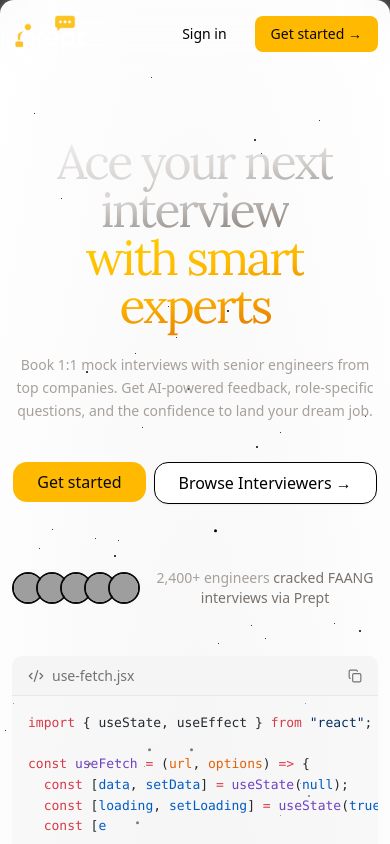
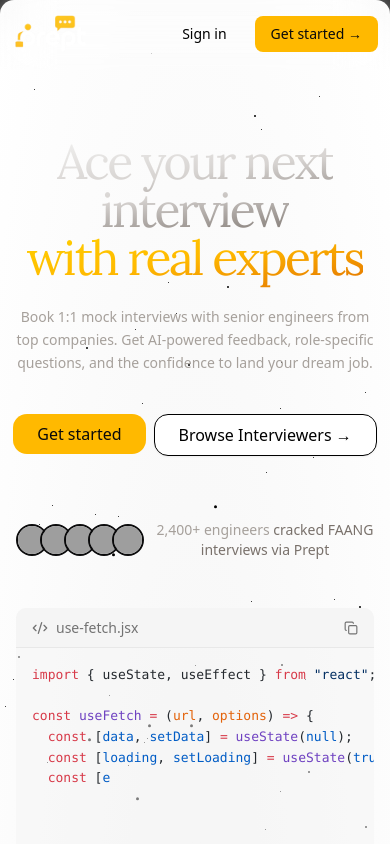
Before and after one commit to Abhay-Shahu/underscore, a Next.js app: page / in a window 390 px wide. Shown: the top 844 px of the page. Built offline with nearby package versions, Linux system fonts and the light colour scheme; no server answers; grey boxes are pictures that could not be loaded.

Commit message:
Update landing page styles and modify title text for clarity

```diff
--- a/app/page.jsx
+++ b/app/page.jsx
@@ -67,7 +67,7 @@ export default function LandingPage() {
   return (
     <div className="bg-black overflow-x-hidden">
       {/* HERO */}
-      <section className="relative min-h-screen grid grid-cols-1 lg:grid-cols-5 px-3 sm:px-8 pt-28 sm:pt-32 pb-20 overflow-hidden">
+      <section className="relative min-h-screen grid grid-cols-1 lg:grid-cols-5 px-4 sm:px-8 pt-28 sm:pt-32 pb-20 overflow-hidden">
         <StarsBackgroundDemo />
 
         {/* LEFT */}
@@ -77,7 +77,7 @@ export default function LandingPage() {
           <h1 className="font-serif relative text-5xl sm:text-6xl lg:text-7xl tracking-tighter max-w-4xl">
             <GrayTitle>Ace your next interview</GrayTitle>
             <br />
-            <GoldTitle>with smart experts</GoldTitle>
+            <GoldTitle>with real experts</GoldTitle>
           </h1>
 
           <p className="relative text-sm sm:text-base md:text-lg text-stone-400 max-w-xl mt-6 leading-relaxed">
```
